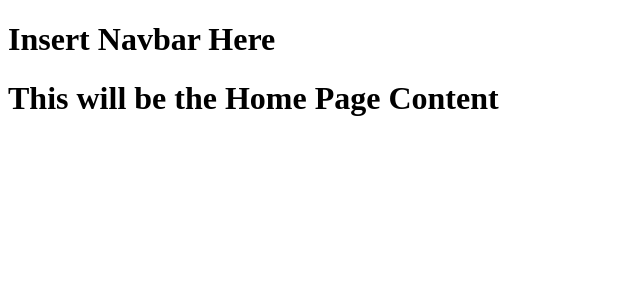
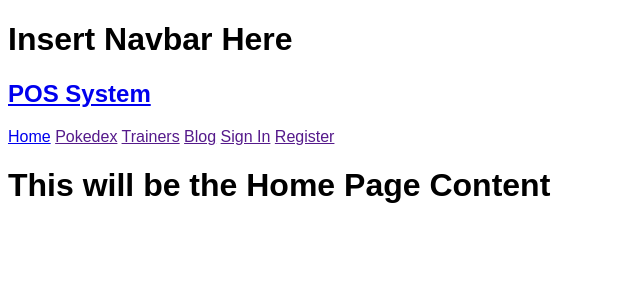
Before and after one commit to Lifestream308/POS-system, a Flask app: page / in a window 1280 px wide. Shown: the top 300 px of the page, without its empty margins (0-640 px from the left). Run offline with Flask 2, Linux system fonts and the light colour scheme.

Commit message:
small update

```diff
--- a/system/static/main.css
+++ b/system/static/main.css
@@ -0,0 +1,64 @@
+* {
+    box-sizing: border-box;
+    font-family: Arial, Helvetica, sans-serif;
+}
+
+
+
+
+
+
+/* Dropdown Button */
+.dropbtn {
+    background-color: #3498DB;
+    color: white;
+    padding: 16px;
+    font-size: 16px;
+    border: none;
+    cursor: pointer;
+  }
+
+  /* Dropdown button on hover & focus */
+  .dropbtn:hover, .dropbtn:focus {
+    background-color: #2980B9;
+  }
+
+  /* The container <div> - needed to position the dropdown content */
+  .dropdown {
+    position: relative;
+    display: inline-block;
+    text-align: center;
+    margin: 1.5rem;
+  }
+
+  /* Dropdown Content (Hidden by Default) */
+  .dropdown-content {
+    display: none;
+    position: absolute;
+    background-color: #f1f1f1;
+    min-width: 160px;
+    box-shadow: 0px 8px 16px 0px rgba(0,0,0,0.2);
+    z-index: 1;
+  }
+
+  /* Links inside the dropdown */
+  .dropdown-content a {
+    color: black;
+    padding: 12px 16px;
+    text-decoration: none;
+    display: block;
+  }
+
+  /* Change color of dropdown links on hover */
+  .dropdown-content a:hover {background-color: #ddd;}
+
+  /* Show the dropdown menu (use JS to add this class to the .dropdown-content container when the user clicks on the dropdown button) */
+  .show {display:block;}
+
+  /* Media Queries */
+  @media screen and (max-width: 650px) {
+    .nav-list {display: none;}
+}
+  @media screen and (min-width: 650px) {
+    .dropdown {display: none;}
+}
--- a/system/static/main.js
+++ b/system/static/main.js
@@ -0,0 +1,17 @@
+function mobileFunction() {
+    document.getElementById("myDropdown").classList.toggle("show");
+  }
+
+  // Close the dropdown menu if the user clicks outside of it
+  window.onclick = function(event) {
+    if (!event.target.matches('.dropbtn')) {
+      var dropdowns = document.getElementsByClassName("dropdown-content");
+      var i;
+      for (i = 0; i < dropdowns.length; i++) {
+        var openDropdown = dropdowns[i];
+        if (openDropdown.classList.contains('show')) {
+          openDropdown.classList.remove('show');
+        }
+      }
+    }
+  }
--- a/system/templates/layout.html
+++ b/system/templates/layout.html
@@ -10,6 +10,40 @@
 <body>
 
     <h1>Insert Navbar Here</h1>
+
+    <nav>
+        <h1><a class="anchor" href="{{ url_for('home') }}">POS System</a></h1>
+        <div class="nav-list">
+            <a href="{{ url_for('home') }}">Home</a>
+            <a href="">Pokedex</a>
+            <a href="">Trainers</a>
+            <a href="">Blog</a>
+            {% if current_user.is_authenticated %}
+                <a href="">Account</a>
+                <a href="">Logout</a>
+
+            {% else %}
+                <a href="">Sign In</a>
+                <a href="">Register</a>
+            {% endif %}
+        </div>
+        <div class="dropdown">
+            <button onclick="mobileFunction()" class="dropbtn">&#x2630;</button>
+            <div id="myDropdown" class="dropdown-content">
+              <a href="{{ url_for('home') }}">Home</a>
+              <a href="">Pokedex</a>
+              <a href="">Trainers</a>
+              <a href="">Blog</a>
+            {% if current_user.is_authenticated %}
+                <a href="">Account</a>
+                <a href="">Logout</a>
+            {% else %}
+                <a href="">Sign In</a>
+                <a href="">Register</a>
+            {% endif %}
+            </div>
+          </div>
+    </nav>
 
     {% with messages = get_flashed_messages() %}
         {% if messages %}
```
